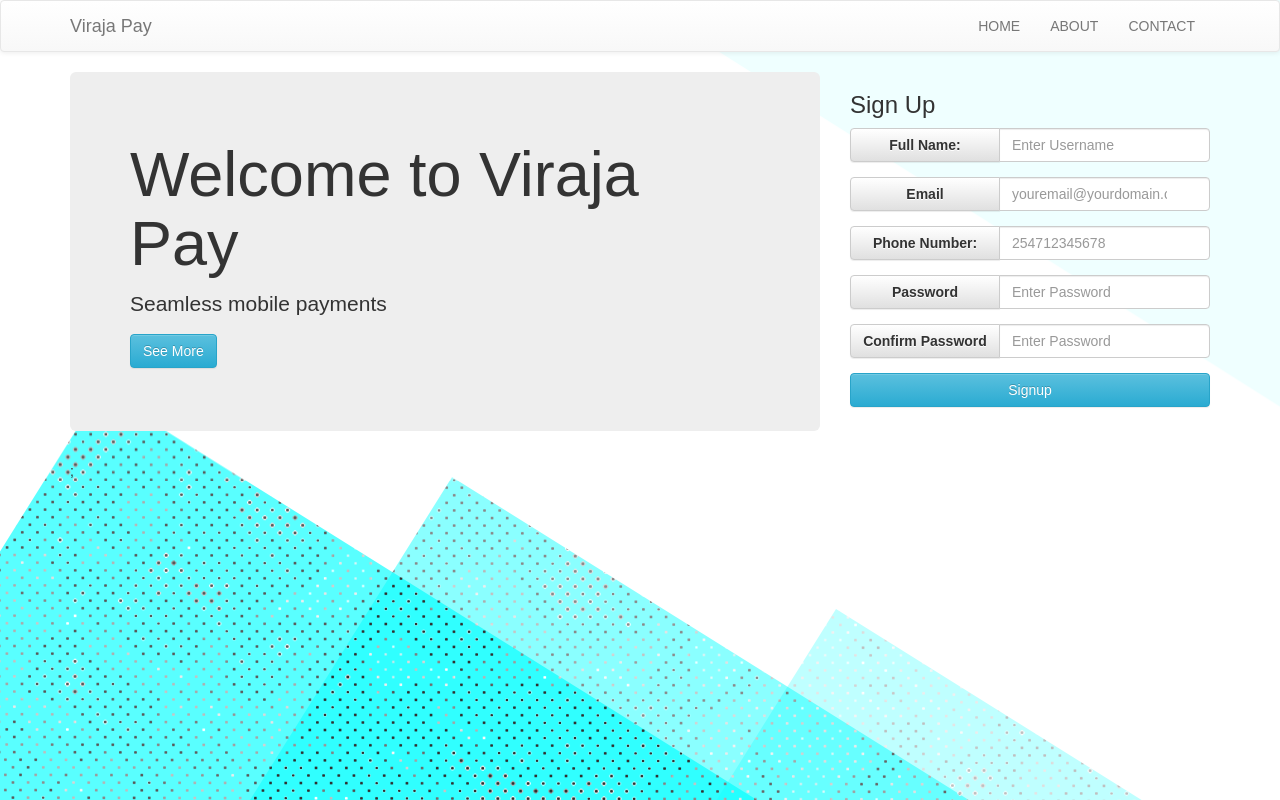
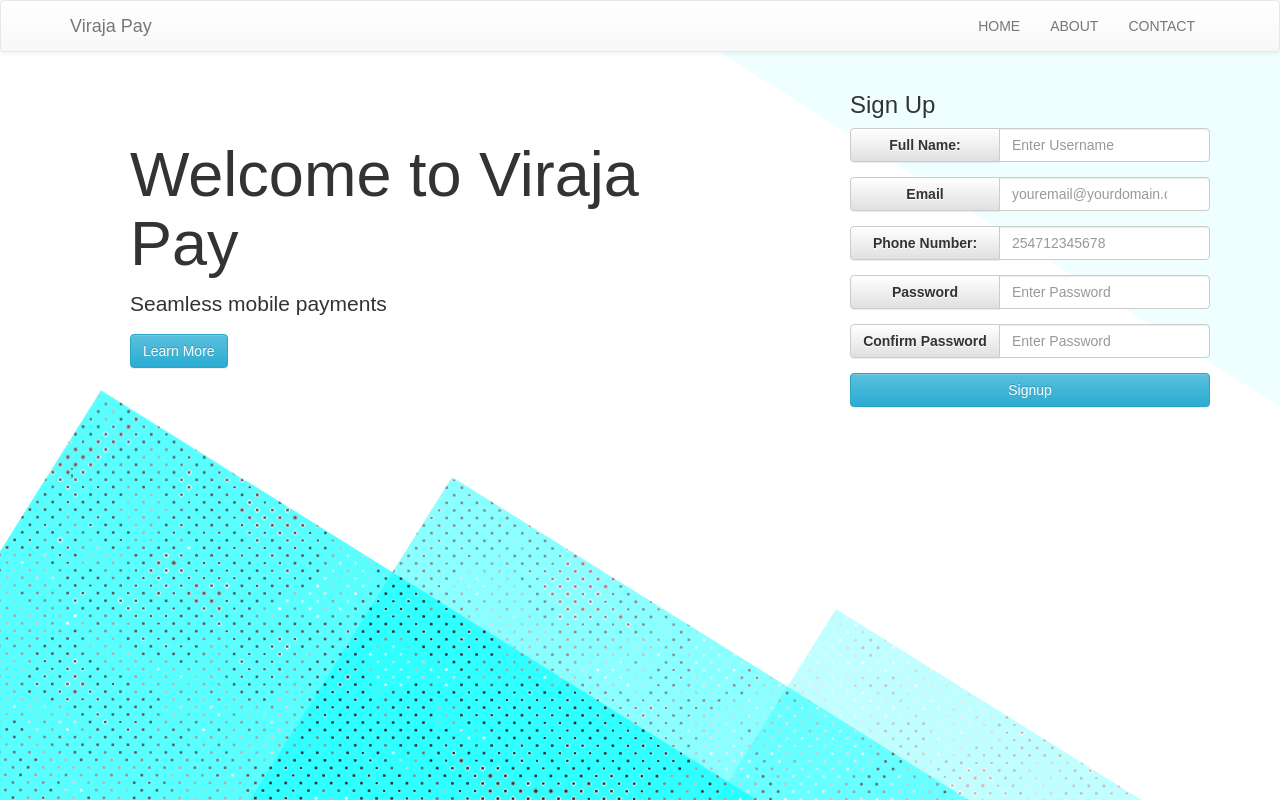
Before and after one commit to viraja-pay/viraja-frontend-react, a React (Create React App) app: page / in a window 1280 px wide. Built offline with nearby package versions, Linux system fonts and the light colour scheme.

Commit message:
[Chore] Update the ReadMe

```diff
--- a/src/App.css
+++ b/src/App.css
@@ -10,3 +10,17 @@
 .homeBg {
   background-image: url("img/homepage.png");
 }
+
+.jumbotron {
+  background-color: transparent;
+}
+
+.navbar.transparent .navbar-inner {
+  border-width: 0px;
+  -webkit-box-shadow: 0px 0px;
+  box-shadow: 0px 0px;
+  background-color: rgba(0, 0, 0, 0.0);
+  background-image: -webkit-gradient(linear, 50.00% 0.00%, 50.00% 100.00%, color-stop( 0%, rgba(0, 0, 0, 0.00)), color-stop( 100%, rgba(0, 0, 0, 0.00)));
+  background-image: -webkit-linear-gradient(270deg, rgba(0, 0, 0, 0.00) 0%, rgba(0, 0, 0, 0.00) 100%);
+  background-image: linear-gradient(180deg, rgba(0, 0, 0, 0.00) 0%, rgba(0, 0, 0, 0.00) 100%);
+}
--- a/src/components/Welcome.js
+++ b/src/components/Welcome.js
@@ -12,7 +12,7 @@
             Seamless mobile payments
   </p>
           <p>
-            <Button bsStyle="info">See More</Button>
+            <Button bsStyle="info">Learn More</Button>
           </p>
         </Jumbotron>;
       </div>
```
Also changed, not shown: 1 other file (tests, documents, lock files or other folders).
